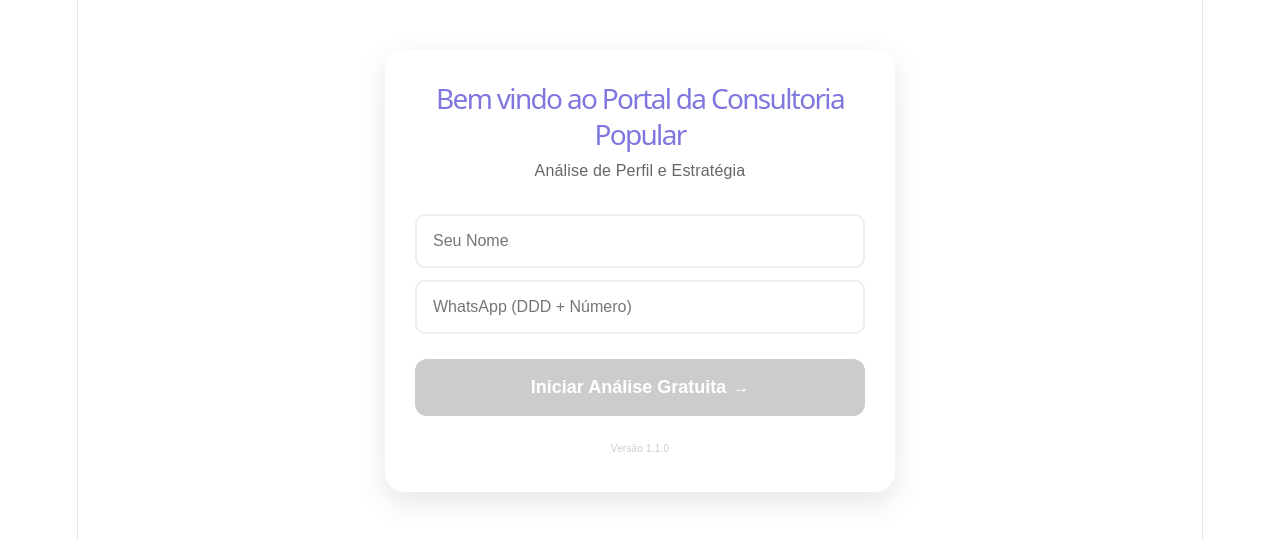
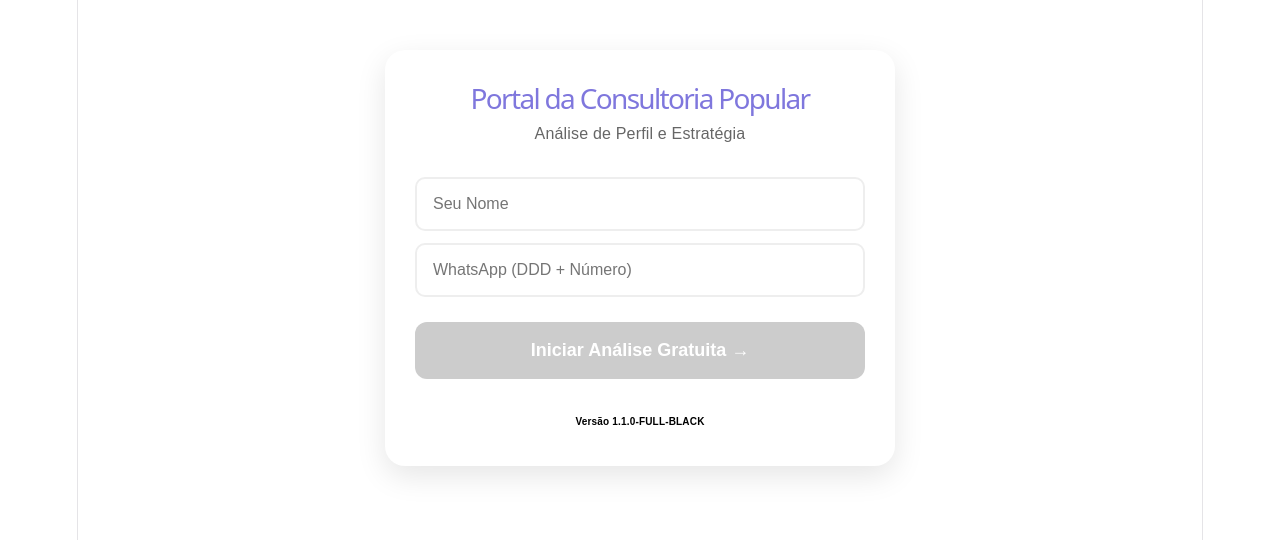
Before and after one commit to candidomca-code/consultoria-app, a React (Vite) app: page / in a window 1280 px wide. Shown: the top 540 px of the page. Built offline with nearby package versions, Linux system fonts and the light colour scheme.

Commit message:
Versao 1.1.0-FULL-BLACK em todas as telas

```diff
--- a/src/App.jsx
+++ b/src/App.jsx
@@ -2,7 +2,7 @@ import { useState } from "react";
 
 const P = "#7F77DD";
 const ADMIN_WHATSAPP = "5551989640834";
-const APP_VERSION = "1.1.0"; // << ETIQUETA DE VERSÃO
+const APP_VERSION = "1.1.0-FULL-BLACK"; // Identificador único
 
 const QUESTIONS = [
   // PERFIL E RELACIONAMENTO
@@ -97,7 +97,7 @@ const QUESTIONS = [
     showIf: { id: "tem_veiculo", vals: ["Sim"] }
   },
 
-  // PROFISSIONAL E OBJETIVO
+  // PROFISSIONAL E FINANCEIRO
   { id: "situacao_prof", sec: "💼 Profissional", q: "Sua situação profissional atual:", multiple: true, opts: ["CLT", "Empresário", "Autônomo/Profissional Liberal", "Aposentado/Pensionista", "Desempregado"] },
   { id: "negativado", sec: "🏦 Financeiro", q: "Seu nome está negativado (SPC, Serasa ou outro banco de dados)?", opts: ["Sim", "Não", "Não sei informar"] },
   { id: "sonhos", sec: "⭐ Objetivo", q: "Quais seus sonhos após quitar as dívidas?", multiple: true, opts: ["Comprar/Reformar casa", "Trocar de carro", "Viajar com a família", "Investir no próprio negócio", "Outros"] }
@@ -129,7 +129,7 @@ export default function App() {
 
   async function callIA(finalAnswers) {
     try {
-      const res = await fetch("/api/anthropic", { // << USANDO O TÚNEL
+      const res = await fetch("/api/anthropic", {
         method: "POST",
         headers: {
           "Content-Type": "application/json",
@@ -142,7 +142,7 @@ export default function App() {
           max_tokens: 1500,
           messages: [{
             role: "user",
-            content: `Você é Cândido Nathanael, especialista em Direito Popular. Analise estes dados: ${JSON.stringify(finalAnswers)}. Gere um plano direto com autoridade. Use negrito nos pontos principais.`
+            content: `Você é Cândido Nathanael, especialista em Direito Popular. Analise: ${JSON.stringify(finalAnswers)}. Gere um plano direto com autoridade.`
           }]
         })
       });
@@ -185,34 +185,26 @@ export default function App() {
     setScreen("result");
   }
 
+  const VersionTag = () => <p style={{marginTop: 30, fontSize: 10, color: "#000", fontWeight: "bold"}}>Versão {APP_VERSION}</p>;
+
   if (screen === "home") return (
-    <div style={{padding:30, maxWidth:450, margin:"auto", fontFamily:"sans-serif", textAlign:"center", background:"#fff", borderRadius:20, marginTop:50, boxShadow:"0 10px 30px rgba(0,0,0,0.1)", position: "relative"}}>
-      <h1 style={{color: P, fontSize: 28, lineHeight: 1.3, marginTop: 0, marginBottom: 5}}>
-        Bem vindo ao Portal da Consultoria Popular
-      </h1>
-      <p style={{color: "#666", fontSize: 16, marginBottom: 30}}>
-        Análise de Perfil e Estratégia
-      </p>
+    <div style={{padding:30, maxWidth:450, margin:"auto", fontFamily:"sans-serif", textAlign:"center", background:"#fff", borderRadius:20, marginTop:50, boxShadow:"0 10px 30px rgba(0,0,0,0.1)"}}>
+      <h1 style={{color: P, fontSize: 28, lineHeight: 1.3, marginTop: 0, marginBottom: 5}}>Portal da Consultoria Popular</h1>
+      <p style={{color: "#666", fontSize: 16, marginBottom: 30}}>Análise de Perfil e Estratégia</p>
       <input placeholder="Seu Nome" value={client.nome} onChange={e=>setClient({...client, nome:e.target.value})} style={{width:"100%", padding:16, marginBottom:12, borderRadius:10, border:"2px solid #eee", boxSizing:"border-box", fontSize: 16}} />
       <input placeholder="WhatsApp (DDD + Número)" value={client.whatsapp} onChange={e=>setClient({...client, whatsapp:e.target.value})} style={{width:"100%", padding:16, marginBottom:25, borderRadius:10, border:"2px solid #eee", boxSizing:"border-box", fontSize: 16}} />
-      <button
-        disabled={!client.nome || !validateWhatsApp(client.whatsapp)}
-        onClick={()=>setScreen("quiz")}
-        style={{width:"100%", padding:18, background:(!client.nome || !validateWhatsApp(client.whatsapp)) ? "#ccc" : P, color:"#fff", border:"none", borderRadius:12, fontWeight:"bold", cursor:(!client.nome || !validateWhatsApp(client.whatsapp)) ? "not-allowed" : "pointer", fontSize:18}}
-      >
-        Iniciar Análise Gratuita →
-      </button>
-      <p style={{marginTop: 20, fontSize: 10, color: "#ccc"}}>Versão {APP_VERSION}</p>
+      <button disabled={!client.nome || !validateWhatsApp(client.whatsapp)} onClick={()=>setScreen("quiz")} style={{width:"100%", padding:18, background:(!client.nome || !validateWhatsApp(client.whatsapp)) ? "#ccc" : P, color:"#fff", border:"none", borderRadius:12, fontWeight:"bold", cursor:"pointer", fontSize:18}}>Iniciar Análise Gratuita →</button>
+      <VersionTag />
     </div>
   );
 
   if (screen === "quiz") return (
-    <div style={{padding:25, maxWidth:450, margin:"auto", fontFamily:"sans-serif", background:"#fff", borderRadius:20, marginTop:40, boxShadow:"0 10px 30px rgba(0,0,0,0.05)"}}>
+    <div style={{padding:25, maxWidth:450, margin:"auto", fontFamily:"sans-serif", background:"#fff", borderRadius:20, marginTop:40, boxShadow:"0 10px 30px rgba(0,0,0,0.05)", textAlign: "center"}}>
       <div style={{display:"flex", justifyContent:"space-between", marginBottom:15}}>
         <button onClick={back} style={{background:"none", border:"none", color:P, cursor:"pointer", fontSize:14, fontWeight:"bold"}}>← Voltar</button>
         <p style={{color:"#999", fontSize:11, textTransform:"uppercase", margin:0}}>{currentQ.sec}</p>
       </div>
-      <h2 style={{fontSize:20, marginBottom:25, color:"#333"}}>{currentQ.q}</h2>
+      <h2 style={{fontSize:20, marginBottom:25, color:"#333", textAlign: "left"}}>{currentQ.q}</h2>
       {currentQ.opts.map(o => (
         <button key={o} onClick={()=>currentQ.multiple ? toggleMulti(o) : next(o)} style={{width:"100%", padding:18, textAlign:"left", marginBottom:12, borderRadius:14, border:`2px solid ${multiSel.includes(o) ? P : "#eee"}`, background:multiSel.includes(o) ? "#F3F1FF" : "#fcfcfc", cursor:"pointer", color:"#444", fontSize:16}}>
           {currentQ.multiple && (multiSel.includes(o) ? "✅ " : "⬜ ")} {o}
@@ -221,17 +213,24 @@ export default function App() {
       {currentQ.multiple && (
         <button onClick={()=>next("NEXT_MULTI")} disabled={multiSel.length === 0} style={{width:"100%", padding:18, background:P, color:"#fff", border:"none", borderRadius:12, marginTop:10, fontWeight:"bold", cursor:"pointer", fontSize:16}}>Continuar →</button>
       )}
+      <VersionTag />
     </div>
   );
 
-  if (screen === "loading") return <div style={{textAlign:"center", padding:100}}><h2>Analisando dados...</h2></div>;
+  if (screen === "loading") return (
+    <div style={{textAlign:"center", padding:100, fontFamily:"sans-serif"}}>
+      <h2>Analisando dados...</h2>
+      <VersionTag />
+    </div>
+  );
 
   if (screen === "result") return (
-    <div style={{padding:25, maxWidth:580, margin:"auto", fontFamily:"sans-serif", background:"#fff", borderRadius:20, marginTop:20, boxShadow:"0 10px 30px rgba(0,0,0,0.1)"}}>
-      <h2 style={{color:P}}>Estratégia para {client.nome}</h2>
-      <div style={{whiteSpace:"pre-wrap", lineHeight:1.7, color:"#444", fontSize:15}}>{plan}</div>
+    <div style={{padding:25, maxWidth:580, margin:"auto", fontFamily:"sans-serif", background:"#fff", borderRadius:20, marginTop:20, boxShadow:"0 10px 30px rgba(0,0,0,0.1)", textAlign: "center"}}>
+      <h2 style={{color:P, textAlign: "left"}}>Estratégia para {client.nome}</h2>
+      <div style={{whiteSpace:"pre-wrap", lineHeight:1.7, color:"#444", fontSize:15, textAlign: "left"}}>{plan}</div>
       <button onClick={()=>window.open(`https://wa.me/${ADMIN_WHATSAPP}?text=Olá! Finalizei minha análise. Sou o ${client.nome}.`)} style={{width:"100%", padding:20, background:"#25D366", color:"#fff", border:"none", borderRadius:15, marginTop:25, fontWeight:"bold", fontSize:17, cursor:"pointer"}}>Agendar Consultoria (Ficha 2)</button>
       <button onClick={()=>{setScreen("home"); setIdx(0); setHistory([]); setAnswers({});}} style={{width:"100%", background:"none", border:"none", color:"#999", marginTop:15, cursor:"pointer"}}>Fazer nova análise</button>
+      <VersionTag />
     </div>
   );
 
```
